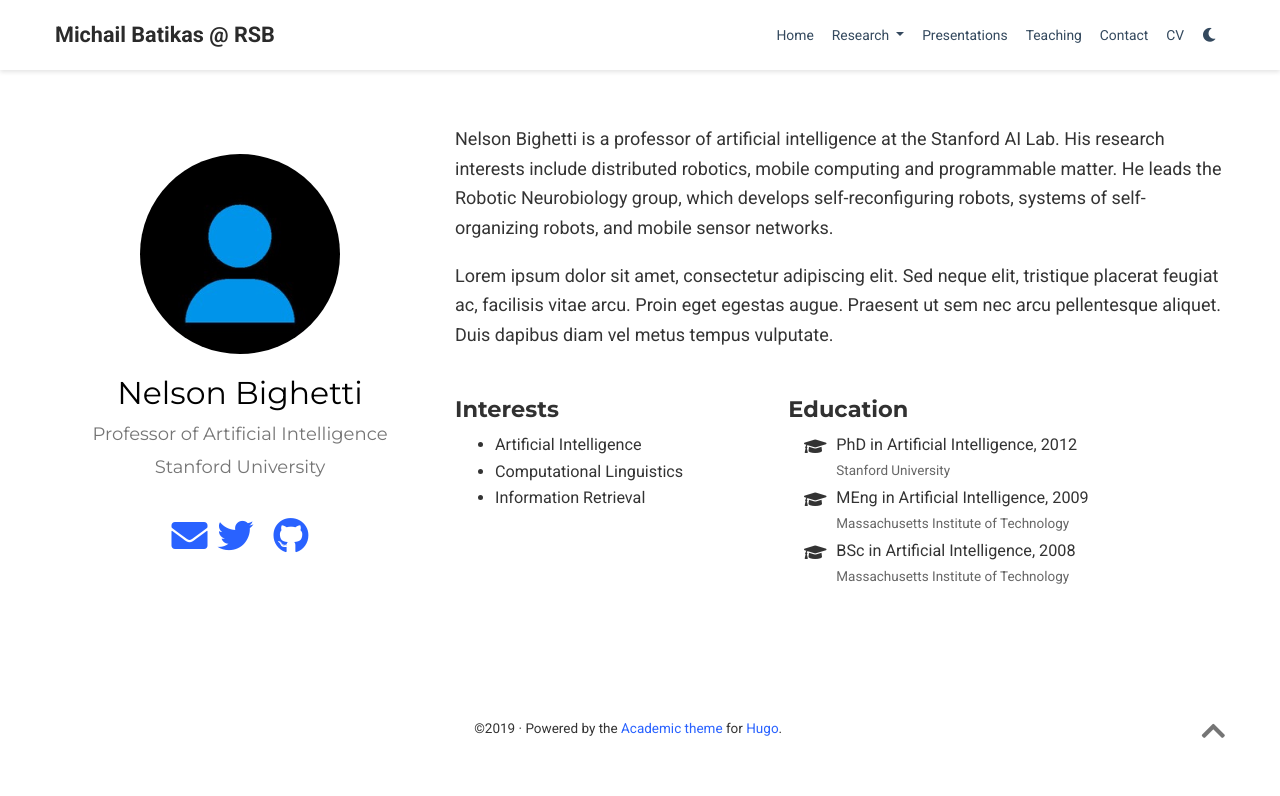
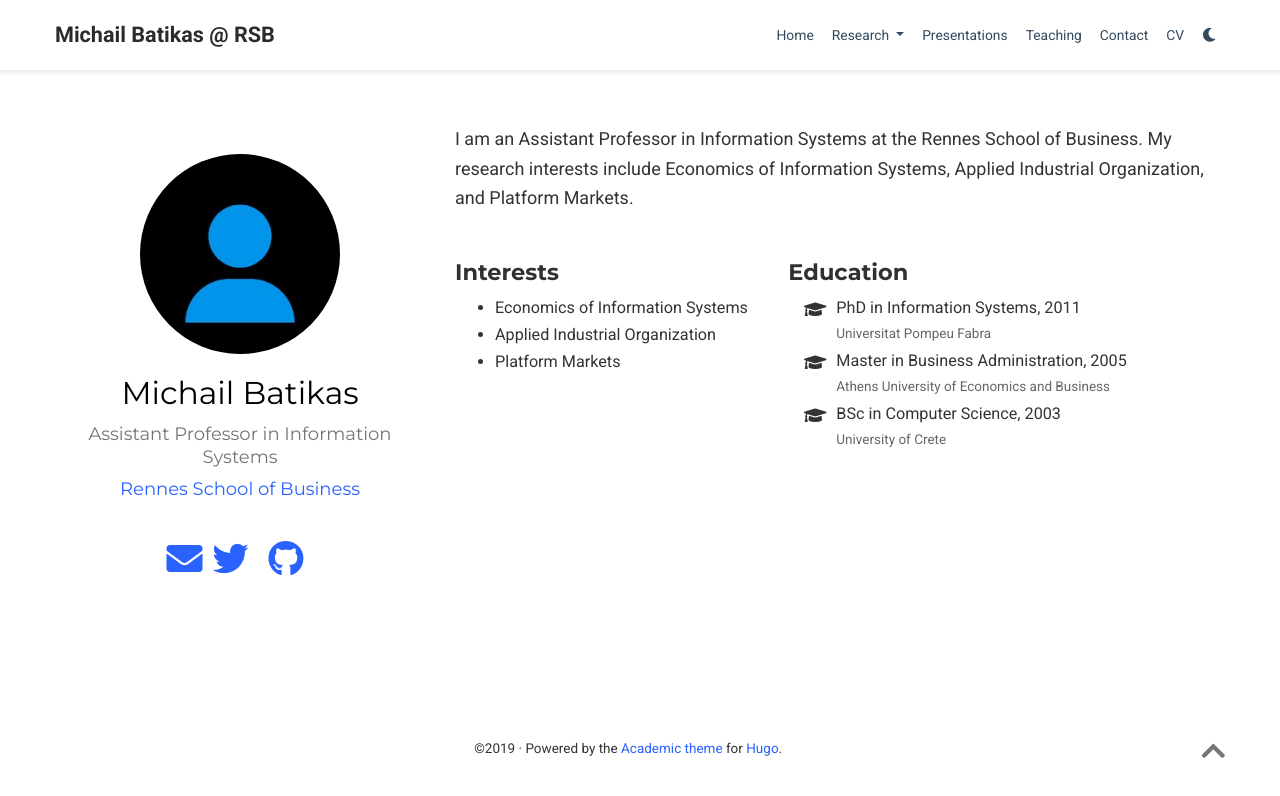
Before and after one commit to batikas/batikas.github.io, a plain HTML site: page authors/admin/index.html in a window 1280 px wide. Drawn offline with nearby package versions, Linux system fonts and the light colour scheme; a script that the page names is missing; some icons are missing.

Commit message:
Change About page

```diff
--- a/authors/admin/index.html
+++ b/authors/admin/index.html
@@ -21,14 +21,14 @@
 
 
 
-  <meta name="author" content="Nelson Bighetti">
+  <meta name="author" content="Michail Batikas">
 
 
 
 
 
 
-  <meta name="description" content="Professor of Artificial Intelligence">
+  <meta name="description" content="Assistant Professor in Information Systems">
 
 
   <link rel="alternate" hreflang="en-us" href="https://batikas.github.io/authors/admin/">
@@ -127,7 +127,7 @@
   <meta property="og:site_name" content="Michail Batikas @ RSB">
   <meta property="og:url" content="https://batikas.github.io/authors/admin/">
   <meta property="og:title" content=" | Michail Batikas @ RSB">
-  <meta property="og:description" content="Professor of Artificial Intelligence"><meta property="og:image" content="https://batikas.github.io/img/batikas.jpg">
+  <meta property="og:description" content="Assistant Professor in Information Systems"><meta property="og:image" content="https://batikas.github.io/img/batikas.jpg">
   <meta property="twitter:image" content="https://batikas.github.io/img/batikas.jpg"><meta property="og:locale" content="en-us">
 
 
@@ -421,14 +421,14 @@
 
 
       <div class="portrait-title">
-        <h2>Nelson Bighetti</h2>
-        <h3>Professor of Artificial Intelligence</h3>
+        <h2>Michail Batikas</h2>
+        <h3>Assistant Professor in Information Systems</h3>
 
 
         <h3>
-
-          <span>Stanford University</span>
-
+          <a href="https://www.rennes-sb.com" target="_blank" rel="noopener">
+          <span>Rennes School of Business</span>
+          </a>
         </h3>
 
       </div>
@@ -444,10 +444,8 @@
 
 
 
-
-
         <li>
-          <a href="/#contact" >
+          <a href="mailto:michail.batikas@rennes-sb.com" >
             <i class="fas fa-envelope big-icon"></i>
           </a>
         </li>
@@ -464,7 +462,7 @@
 
 
         <li>
-          <a href="https://twitter.com/GeorgeCushen" target="_blank" rel="noopener">
+          <a href="https://twitter.com/mbatikas" target="_blank" rel="noopener">
             <i class="fab fa-twitter big-icon"></i>
           </a>
         </li>
@@ -479,7 +477,7 @@
 
 
         <li>
-          <a href="https://scholar.google.co.uk/citations?user=sIwtMXoAAAAJ" target="_blank" rel="noopener">
+          <a href="https://scholar.google.com/citations?hl=en&amp;user=h7WxZzMAAAAJ" target="_blank" rel="noopener">
             <i class="ai ai-google-scholar big-icon"></i>
           </a>
         </li>
@@ -496,8 +494,23 @@
 
 
         <li>
-          <a href="https://github.com/gcushen" target="_blank" rel="noopener">
+          <a href="https://github.com/batikas" target="_blank" rel="noopener">
             <i class="fab fa-github big-icon"></i>
+          </a>
+        </li>
+
+
+
+
+
+
+
+
+
+
+        <li>
+          <a href="https://www.dropbox.com/s/eset8ji5bach778/CV_Batikas_Feb19.pdf?dl=0" target="_blank" rel="noopener">
+            <i class="ai ai-cv big-icon"></i>
           </a>
         </li>
 
@@ -510,9 +523,7 @@
 
 
 
-    <p>Nelson Bighetti is a professor of artificial intelligence at the Stanford AI Lab. His research interests include distributed robotics, mobile computing and programmable matter. He leads the Robotic Neurobiology group, which develops self-reconfiguring robots, systems of self-organizing robots, and mobile sensor networks.</p>
-
-<p>Lorem ipsum dolor sit amet, consectetur adipiscing elit. Sed neque elit, tristique placerat feugiat ac, facilisis vitae arcu. Proin eget egestas augue. Praesent ut sem nec arcu pellentesque aliquet. Duis dapibus diam vel metus tempus vulputate.</p>
+    <p>I am an Assistant Professor in Information Systems at the Rennes School of Business. My research interests include Economics of Information Systems, Applied Industrial Organization, and Platform Markets.</p>
 
 
     <div class="row">
@@ -522,11 +533,11 @@
         <h3>Interests</h3>
         <ul class="ul-interests">
 
-          <li>Artificial Intelligence</li>
+          <li>Economics of Information Systems</li>
 
-          <li>Computational Linguistics</li>
+          <li>Applied Industrial Organization</li>
 
-          <li>Information Retrieval</li>
+          <li>Platform Markets</li>
 
         </ul>
       </div>
@@ -540,24 +551,24 @@
           <li>
             <i class="fa-li fas fa-graduation-cap"></i>
             <div class="description">
-              <p class="course">PhD in Artificial Intelligence, 2012</p>
-              <p class="institution">Stanford University</p>
+              <p class="course">PhD in Information Systems, 2011</p>
+              <p class="institution">Universitat Pompeu Fabra</p>
             </div>
           </li>
 
           <li>
             <i class="fa-li fas fa-graduation-cap"></i>
             <div class="description">
-              <p class="course">MEng in Artificial Intelligence, 2009</p>
-              <p class="institution">Massachusetts Institute of Technology</p>
+              <p class="course">Master in Business Administration, 2005</p>
+              <p class="institution">Athens University of Economics and Business</p>
             </div>
           </li>
 
           <li>
             <i class="fa-li fas fa-graduation-cap"></i>
             <div class="description">
-              <p class="course">BSc in Artificial Intelligence, 2008</p>
-              <p class="institution">Massachusetts Institute of Technology</p>
+              <p class="course">BSc in Computer Science, 2003</p>
+              <p class="institution">University of Crete</p>
             </div>
           </li>
 
--- a/authors/index.xml
+++ b/authors/index.xml
@@ -17,9 +17,7 @@
       <link>https://batikas.github.io/authors/admin/</link>
       <pubDate>Mon, 01 Jan 0001 00:00:00 +0000</pubDate>
       <guid>https://batikas.github.io/authors/admin/</guid>
-      <description>&lt;p&gt;Nelson Bighetti is a professor of artificial intelligence at the Stanford AI Lab. His research interests include distributed robotics, mobile computing and programmable matter. He leads the Robotic Neurobiology group, which develops self-reconfiguring robots, systems of self-organizing robots, and mobile sensor networks.&lt;/p&gt;
-
-&lt;p&gt;Lorem ipsum dolor sit amet, consectetur adipiscing elit. Sed neque elit, tristique placerat feugiat ac, facilisis vitae arcu. Proin eget egestas augue. Praesent ut sem nec arcu pellentesque aliquet. Duis dapibus diam vel metus tempus vulputate.&lt;/p&gt;
+      <description>&lt;p&gt;I am an Assistant Professor in Information Systems at the Rennes School of Business. My research interests include Economics of Information Systems, Applied Industrial Organization, and Platform Markets.&lt;/p&gt;
 </description>
     </item>
 
```
Also changed, not shown: 404.html (+3 -3 lines), authors/index.html (+4 -4 lines), categories/index.html (+3 -3 lines), index.html (+37 -26 lines), index.json (+1 -1 lines), post/index.html (+3 -3 lines), publication/index.html (+3 -3 lines), publication_types/index.html (+3 -3 lines), tags/index.html (+3 -3 lines), talk/index.html (+3 -3 lines).
